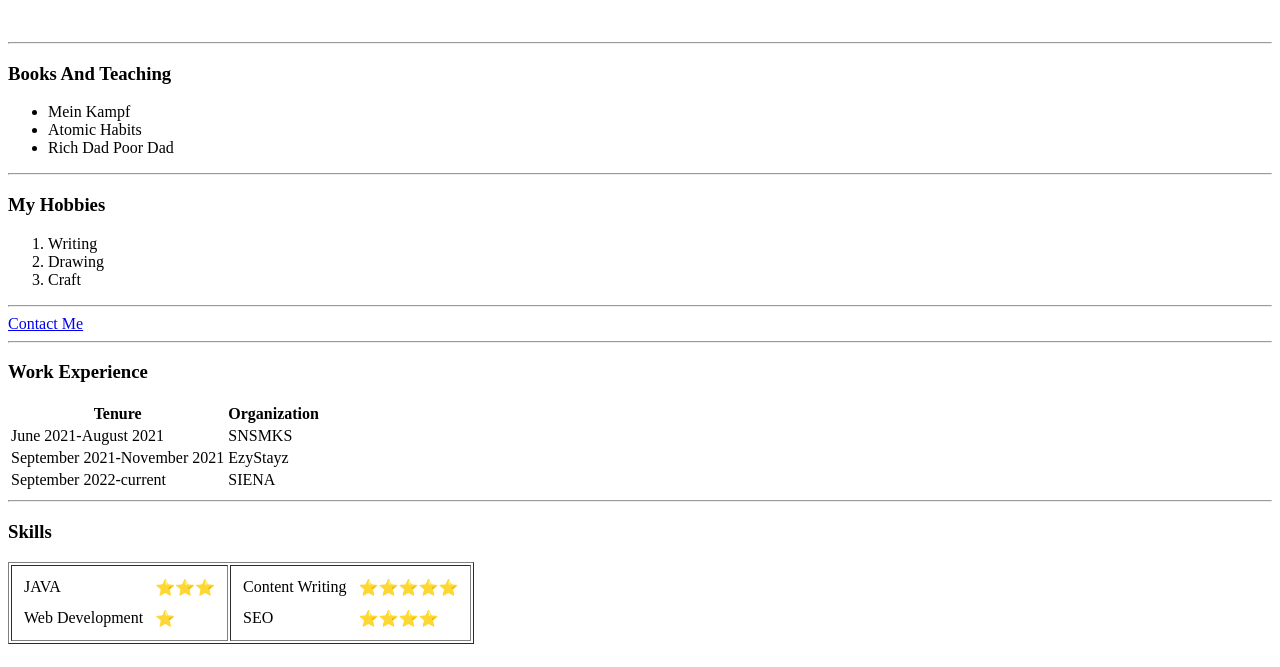
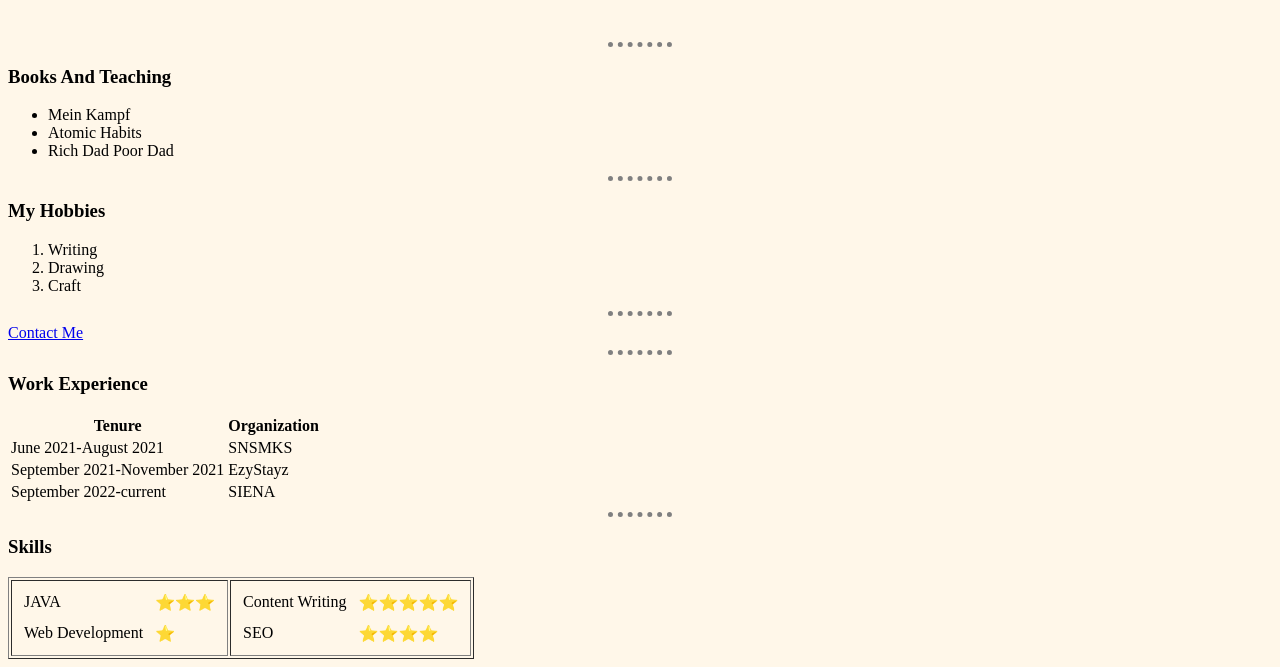
Before and after one commit to soulsahil/cv, a plain HTML site: page index.html in a window 1280 px wide. Shown: the part 182-849 px from the top of the page. Drawn offline with Linux system fonts and the light colour scheme.

Commit message:
Added colors and borders

```diff
--- a/index.html
+++ b/index.html
@@ -5,7 +5,19 @@
   <meta charset="utf-8">
   <title>Sahil's Personal Site</title>
 </head>
+<style media="screen">
+  body{
+    background-color: #FFF7E9;
+  }
+  hr{
+    background-color: none;
+    border-style: dotted none none;
+    border-color: grey;
+    border-width: 5px;
+    width: 5%;
+  }
 
+</style>
 <body>
   <table cellspacing="20">
     <tr>
```
